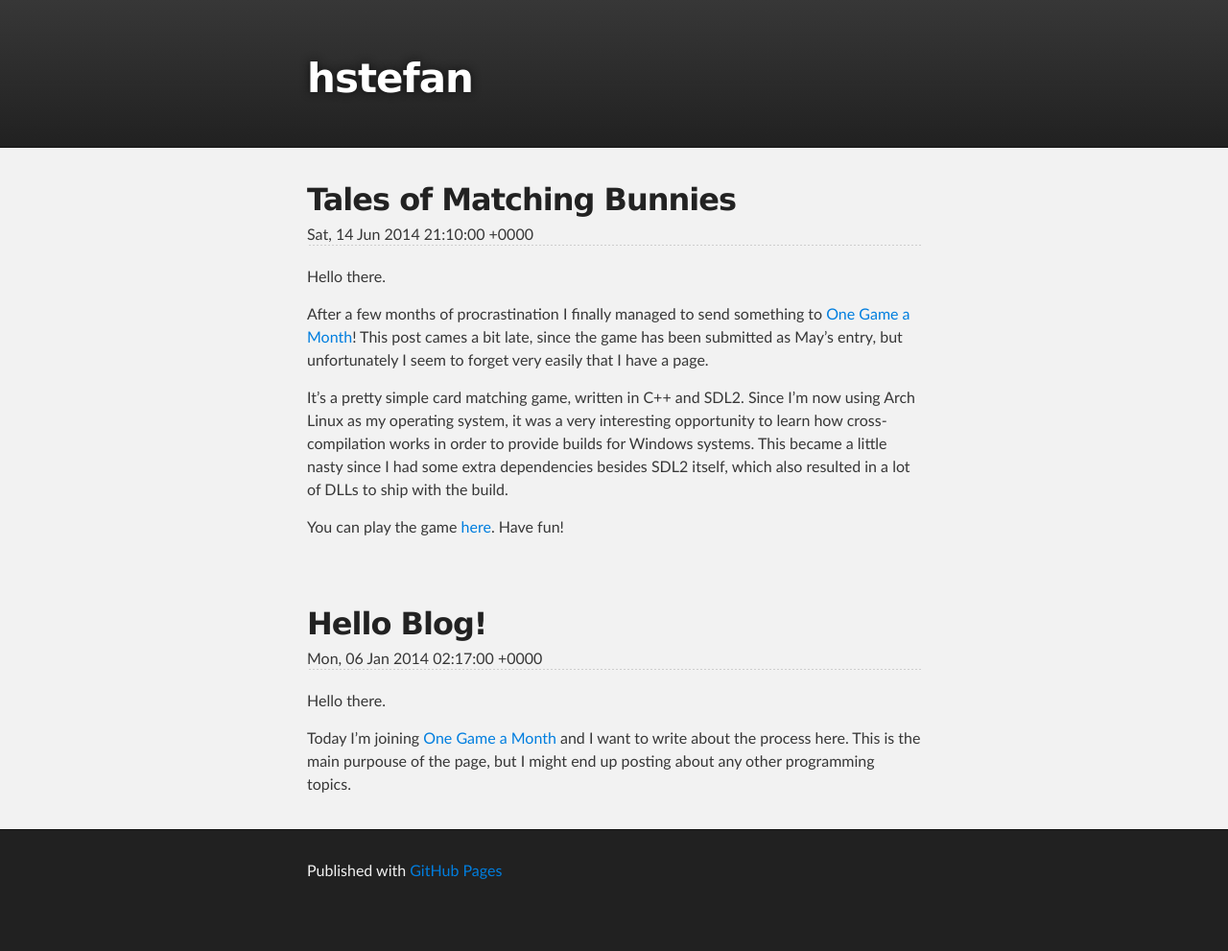
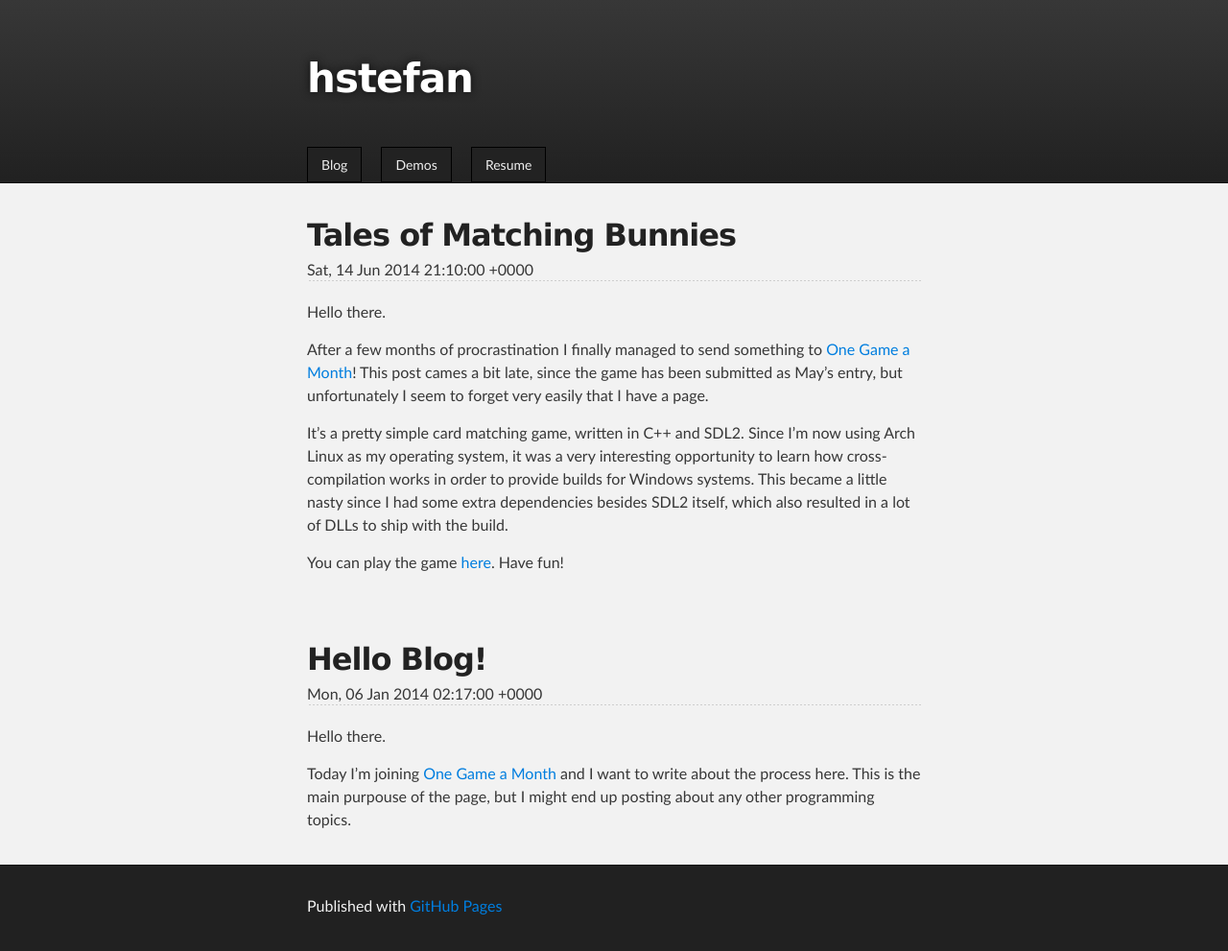
Before and after one commit to hstefan/hstefan.github.com, a Jekyll site: the page built from index.html, in a window 1280 px wide. Shown: the whole page at 96% size. Built offline with Jekyll 4.4.1, drawn with Linux system fonts in a browser that asks for light colours; comment, search, counter and statistics services are not loaded; before the commit the page ends 954 px from its top, so only the background shows below that.

Commit message:
Adding CV and "demos" sections.

```diff
--- a/_layouts/default.html
+++ b/_layouts/default.html
@@ -7,6 +7,7 @@
 <meta name="description" content="hstefan : " />
 
 <link rel="stylesheet" type="text/css" media="screen" href="/stylesheets/stylesheet.css">
+<link rel="stylesheet" type="text/css" media="screen" href="/stylesheets/custom.css">
 
 <title>hstefan</title>
 </head>
@@ -18,7 +19,18 @@
 		<a href="/"><h1 id="project_title">hstefan</h1></a>
 		<h2 id="project_tagline"></h2>
 	</header>
+	<!-- NAVIGATION -->
+	<div class="page-navbar">
+		<div class="page-navbar-container">
+			<ul class="page-nav">
+				<li><a href="/">Blog</a></li>
+				<li><a href="/demos">Demos</a></li>
+				<li><a href="/files/cv-hstefan-2014-06-15.pdf">Resume</a></li>
+			</ul>
 		</div>
+	</div>
+</div>
+
 {{ content }}
 <!-- FOOTER  -->
 <div id="footer_wrap" class="outer">
--- /dev/null
+++ b/stylesheets/custom.css
@@ -0,0 +1,35 @@
+.page-navbar {
+	margin: 0 auto 0;
+	overflow: hidden;
+	max-width: 645px;
+}
+
+.page-navbar .page-navbar-container .page-nav {
+	font-size: 14px;
+	list-style: none;
+	margin: 0 0 0 -1.25em;
+	padding-left: 0;
+}
+
+.page-navbar .page-navbar-container .page-nav li {
+	float: left;
+	position: relative;
+	list-style: none;
+}
+
+.page-navbar .page-navbar-container .page-nav a {
+	color: #eee;
+	display: block;
+	line-height: 2.5em;
+	padding: 0 1.0em;
+	text-decoration: none;
+	background-color: #222;
+	border-style: solid;
+	border-color: #000;
+	border-width: thin;
+}
+.page-navbar .page-navbar-container .page-nav a:hover,
+.page-navbar .page-navbar-container .page-nav a:focus {
+	color: #222;
+	background: #fff;
+}
```
Also changed, not shown: demos/index.html (added, +11 -0 lines), images/tales-of-matching-bunnies.png (added), 1 other file. Lines whose indentation alone changed are shown as unchanged.
